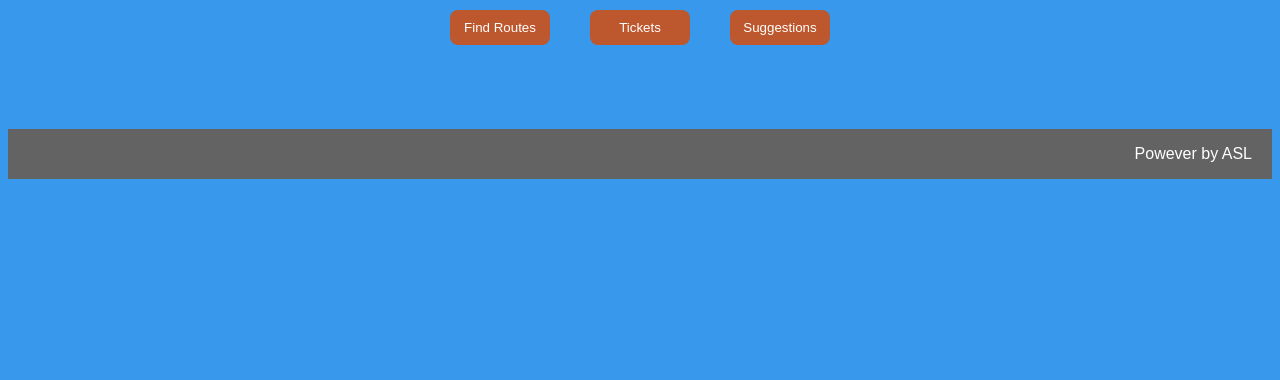
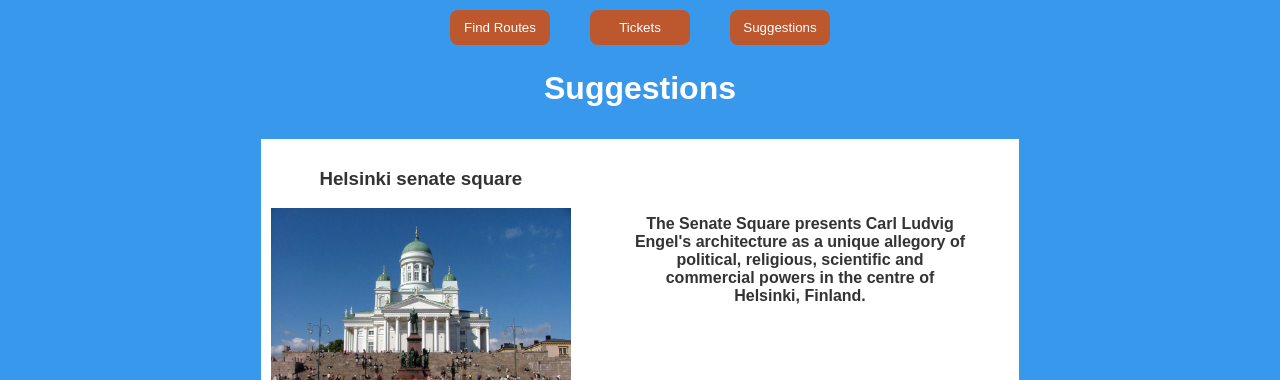
Before and after one commit to mhuggi/Ramverk-webapp, a Vue app in the folder phoneapp/: page / in a window 1280 px wide. Shown: the part 420-800 px from the top of the page. Built offline with nearby package versions, Linux system fonts and the light colour scheme.

Commit message:
added pay

```diff
--- a/phoneapp/src/App.vue
+++ b/phoneapp/src/App.vue
@@ -2,21 +2,27 @@
   <div id="app">
     <Header />
     <Explore />
+    <Suggestions />
+    <Routes />
     <Footer />
   </div>
 </template>
 
 <script>
 import Header from "./components/Header";
-import Explore from "./components/Explore";
 import Footer from "./components/Footer";
+import Suggestions from './components/Suggestions'
+import Explore from './components/Explore'
+import Routes from './components/Routes'
 
 export default {
   name: "App",
   components: {
-    Explore,
     Header,
     Footer,
+    Suggestions,
+    Explore,
+    Routes
   },
 };
 </script>
--- a/phoneapp/src/components/Suggestions.vue
+++ b/phoneapp/src/components/Suggestions.vue
@@ -16,11 +16,20 @@
             <img class="pic" src="../assets/senate.jpg" alt="senatesquare" width="300">
             <img class="stars" src="../assets/stars.png" alt="stars" width="200">
             <p class="info">The Senate Square presents Carl Ludvig Engel's architecture as a unique allegory of political, religious, scientific and commercial powers in the centre of Helsinki, Finland.</p>
+
             <button class="button" type="button">Buy ticket</button>
         </div>
     </div>
 </div>
 </template>
+
+<script>
+export default {
+    name: "Suggestions",
+}
+</script>
+
+
 
 <style scoped>
 .suggestions {
--- a/phoneapp/src/main.js
+++ b/phoneapp/src/main.js
@@ -5,6 +5,8 @@ require('./assets/style.css');
 
 Vue.config.productionTip = false
 
-new Vue({
+var vm = new Vue({
   render: h => h(App),
 }).$mount('#app')
+
+console.log(vm)
```
Also changed, not shown: phoneapp/src/components/Navigation.vue (deleted), phoneapp/src/components/Pay.vue (added).
